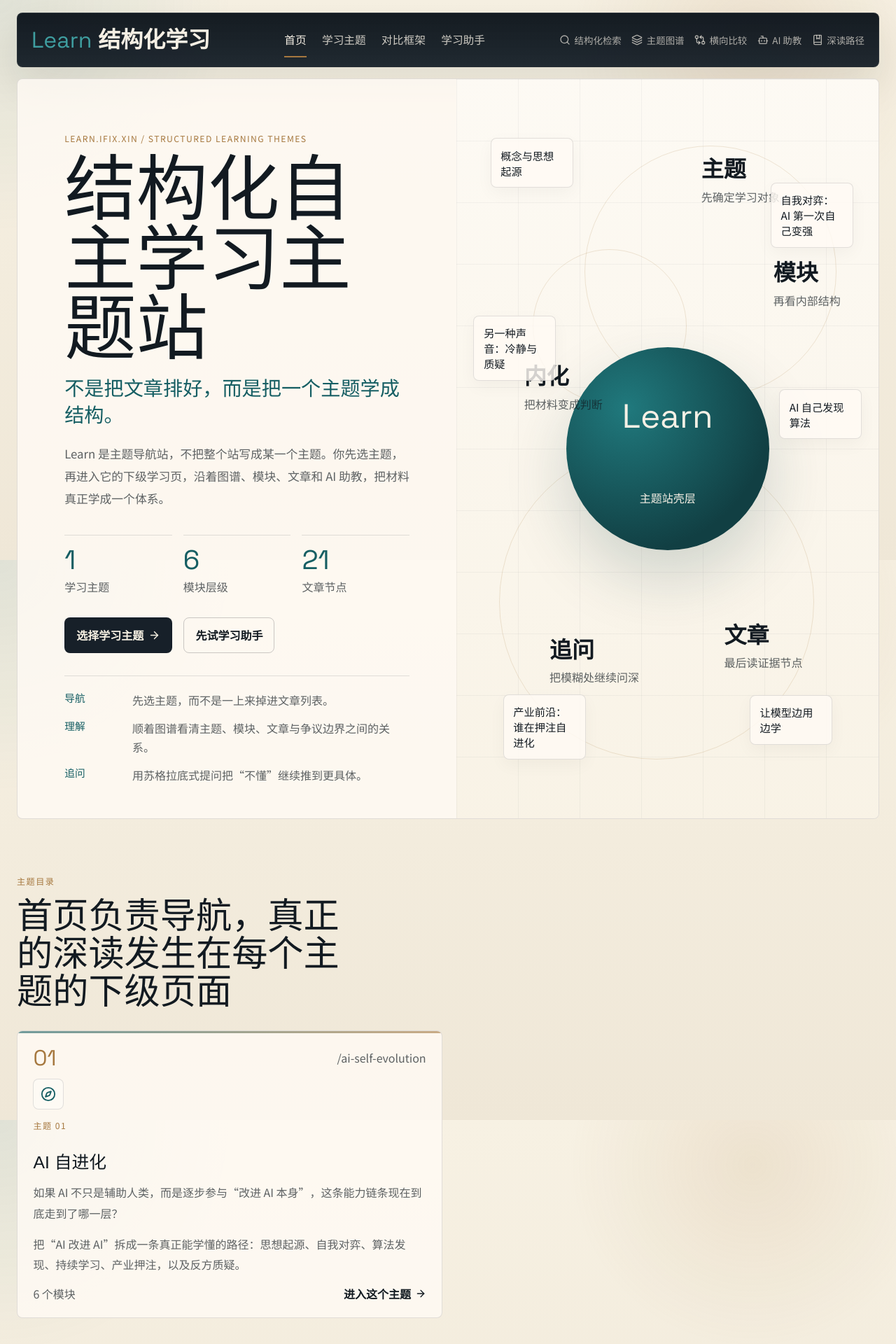
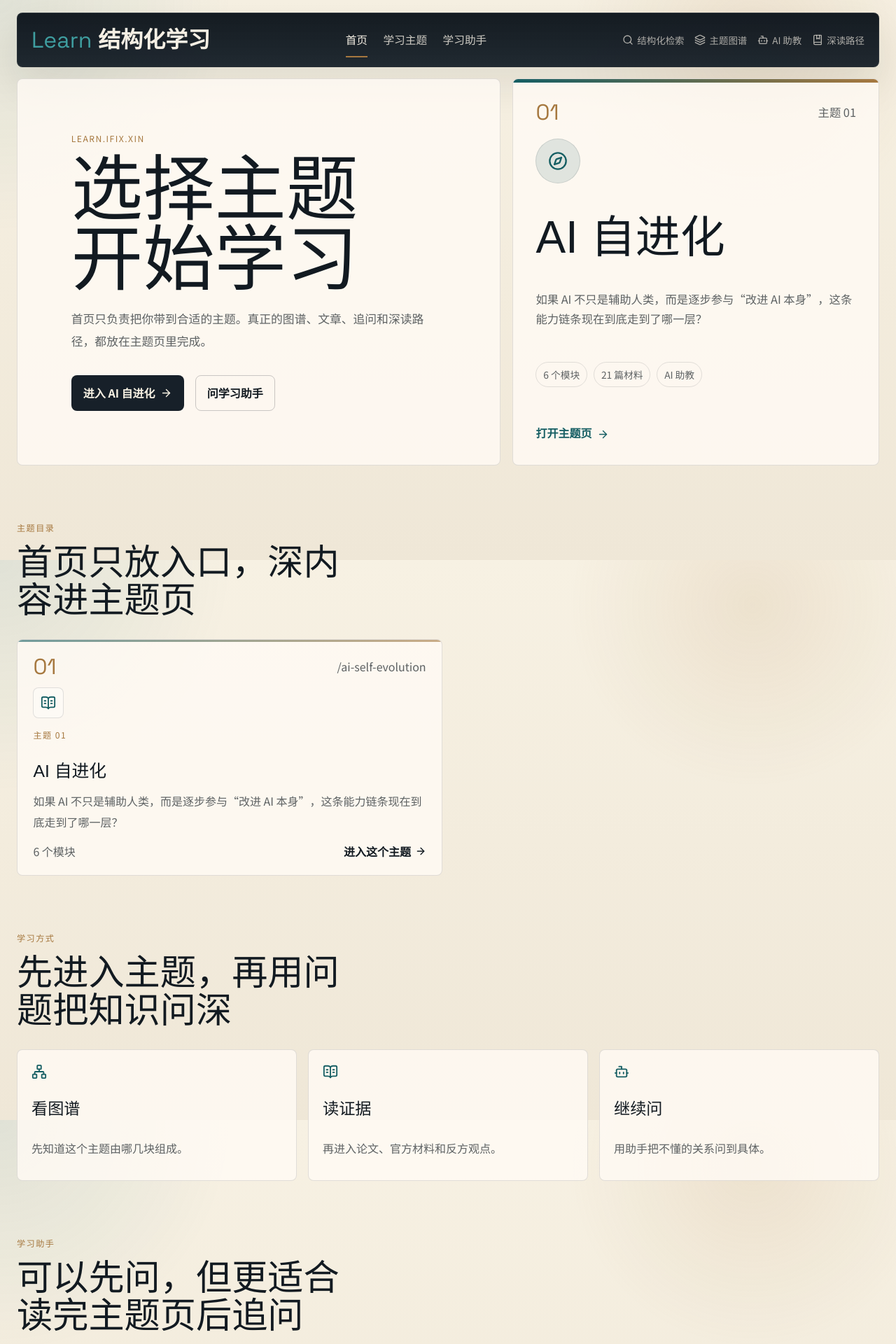
Before and after one commit to holdonyb/ai-self-evolution-learn, a Next.js app: page / in a window 1280 px wide. Shown: the top 1920 px of the page at 70% size. Built offline with nearby package versions, Linux system fonts and the light colour scheme.

Commit message:
fix: simplify mobile learning homepage

```diff
--- a/src/app/globals.css
+++ b/src/app/globals.css
@@ -30,6 +30,7 @@
 
 html {
   scroll-behavior: smooth;
+  overflow-x: hidden;
 }
 
 body {
@@ -39,6 +40,7 @@ body {
     linear-gradient(180deg, var(--background) 0%, var(--background-strong) 100%);
   color: var(--foreground);
   font-family: var(--font-body), sans-serif;
+  overflow-x: hidden;
 }
 
 a {
@@ -61,10 +63,12 @@ a {
 
 .site-header,
 .hero-grid,
+.home-gateway,
 .section > *,
 .topic-shell,
 .topic-page .section > * {
   width: 100%;
+  min-width: 0;
   max-width: 1280px;
   margin: 0 auto;
 }
@@ -110,6 +114,7 @@ a {
 
 .site-nav {
   display: flex;
+  min-width: 0;
   justify-content: center;
   flex-wrap: wrap;
   gap: 1.4rem;
@@ -165,9 +170,7 @@ a {
 }
 
 .hero {
-  min-height: calc(100svh - 96px);
-  display: flex;
-  align-items: stretch;
+  display: block;
   padding-top: 1rem;
 }
 
@@ -178,6 +181,106 @@ a {
   border-radius: 8px;
   overflow: hidden;
   background: var(--surface);
+}
+
+.home-gateway {
+  display: grid;
+  grid-template-columns: minmax(0, 0.95fr) minmax(320px, 0.72fr);
+  gap: 1.1rem;
+  align-items: stretch;
+}
+
+.home-gateway-copy,
+.home-featured-topic {
+  min-width: 0;
+  border: 1px solid var(--line);
+  border-radius: 8px;
+  background: var(--surface);
+}
+
+.home-gateway-copy {
+  display: flex;
+  min-height: 520px;
+  flex-direction: column;
+  justify-content: center;
+  padding: clamp(2.6rem, 6vw, 5.2rem);
+}
+
+.home-featured-topic {
+  position: relative;
+  display: grid;
+  align-content: space-between;
+  min-height: 520px;
+  padding: 2rem;
+  overflow: hidden;
+  transition:
+    transform 160ms ease,
+    border-color 160ms ease,
+    box-shadow 160ms ease;
+}
+
+.home-featured-topic::before {
+  content: "";
+  position: absolute;
+  inset: 0 0 auto 0;
+  height: 5px;
+  background: linear-gradient(90deg, var(--accent), var(--brass));
+}
+
+.home-featured-topic:hover {
+  transform: translateY(-3px);
+  border-color: rgba(21, 94, 99, 0.3);
+  box-shadow: 0 18px 48px rgba(18, 26, 33, 0.06);
+}
+
+.home-topic-icon {
+  display: inline-flex;
+  width: 64px;
+  height: 64px;
+  align-items: center;
+  justify-content: center;
+  border: 1px solid var(--line);
+  border-radius: 50%;
+  color: var(--accent);
+  background: var(--accent-soft);
+}
+
+.home-featured-topic h2 {
+  margin: 1.4rem 0 0;
+  font-family: var(--font-serif), serif;
+  font-size: clamp(2.4rem, 5vw, 4.4rem);
+  line-height: 1;
+}
+
+.home-featured-topic p {
+  margin: 1.2rem 0 0;
+  color: var(--ink-soft);
+  font-size: 1.02rem;
+  line-height: 1.72;
+}
+
+.home-topic-metrics {
+  display: flex;
+  flex-wrap: wrap;
+  gap: 0.55rem;
+  margin-top: 1.6rem;
+}
+
+.home-topic-metrics span {
+  padding: 0.42rem 0.62rem;
+  border: 1px solid var(--line);
+  border-radius: 999px;
+  color: var(--ink-soft);
+  font-size: 0.86rem;
+}
+
+.home-featured-topic strong {
+  display: inline-flex;
+  align-items: center;
+  gap: 0.45rem;
+  margin-top: 2rem;
+  color: var(--accent);
+  font-family: var(--font-display), sans-serif;
 }
 
 .hero-copy {
@@ -200,6 +303,12 @@ a {
   max-width: 8ch;
   font-size: clamp(3.8rem, 8vw, 7rem);
   line-height: 0.97;
+  overflow-wrap: anywhere;
+  text-wrap: balance;
+}
+
+.hero h1 span {
+  display: block;
 }
 
 .hero-kicker {
@@ -216,6 +325,7 @@ a {
   color: var(--ink-soft);
   font-size: 1.05rem;
   line-height: 1.9;
+  overflow-wrap: anywhere;
 }
 
 .hero-stats {
@@ -554,6 +664,38 @@ a {
 .topic-card h3 {
   font-size: 1.55rem;
   line-height: 1.18;
+}
+
+.home-flow-grid {
+  display: grid;
+  grid-template-columns: repeat(3, minmax(0, 1fr));
+  gap: 1rem;
+}
+
+.home-flow-grid article {
+  display: grid;
+  gap: 0.8rem;
+  min-height: 188px;
+  padding: 1.25rem;
+  border: 1px solid var(--line);
+  border-radius: 8px;
+  background: var(--surface);
+}
+
+.home-flow-grid svg {
+  color: var(--accent);
+}
+
+.home-flow-grid h3 {
+  margin: 0;
+  font-family: var(--font-serif), serif;
+  font-size: 1.45rem;
+}
+
+.home-flow-grid p {
+  margin: 0;
+  color: var(--ink-soft);
+  line-height: 1.7;
 }
 
 .module-question,
@@ -1173,6 +1315,7 @@ a {
   }
 
   .hero-grid,
+  .home-gateway,
   .split-section,
   .topic-map-grid,
   .topic-hero-grid,
@@ -1180,6 +1323,7 @@ a {
   .topic-article,
   .thesis-list,
   .glossary-grid,
+  .home-flow-grid,
   .design-principles {
     grid-template-columns: 1fr;
   }
@@ -1214,9 +1358,41 @@ a {
     padding: 1.6rem 1rem 1.1rem;
   }
 
+  .home-gateway {
+    gap: 0.9rem;
+  }
+
+  .home-gateway-copy,
+  .home-featured-topic {
+    min-height: auto;
+  }
+
+  .home-gateway-copy {
+    padding: 1.55rem 1rem 1.2rem;
+  }
+
+  .home-featured-topic {
+    padding: 1.15rem;
+  }
+
   .hero h1 {
     max-width: none;
-    font-size: clamp(2.5rem, 12vw, 3.6rem);
+    font-size: clamp(2.35rem, 11vw, 3rem);
+    line-height: 1.05;
+  }
+
+  .home-featured-topic h2 {
+    font-size: clamp(2rem, 10vw, 2.85rem);
+  }
+
+  .section {
+    padding-top: 3rem;
+  }
+
+  .section-heading h2 {
+    max-width: none;
+    font-size: clamp(1.75rem, 8vw, 2.3rem);
+    line-height: 1.16;
   }
 
   .hero-summary,
@@ -1240,6 +1416,17 @@ a {
   .hero-actions {
     display: grid;
     grid-template-columns: 1fr;
+  }
+
+  .hero-link-primary,
+  .hero-link-secondary {
+    width: 100%;
+    justify-content: space-between;
+  }
+
+  .home-topic-metrics span {
+    flex: 1 1 auto;
+    text-align: center;
   }
 
   .hero-map {
--- a/src/components/learning-home.tsx
+++ b/src/components/learning-home.tsx
@@ -1,38 +1,9 @@
-import type { CSSProperties } from "react";
 import Link from "next/link";
-import { ArrowRight, Bot, Compass, LibraryBig, Orbit, ScrollText, Waypoints } from "lucide-react";
+import { ArrowRight, Bot, BookOpenText, Compass, Network } from "lucide-react";
 
 import { AgentPanel } from "@/components/agent-panel";
 import { SiteHeader } from "@/components/site-header";
-import { glossary } from "@/content/reading-list";
 import { getKnowledgeStats, learningTopics } from "@/lib/knowledge";
-
-const comparisonRows = [
-  {
-    stage: "自我对弈",
-    mechanism: "自己生成训练数据，自己承担对手",
-    verifier: "胜负结果",
-    ceiling: "封闭规则世界",
-  },
-  {
-    stage: "算法发现",
-    mechanism: "提出代码候选，再用评测器淘汰与保留",
-    verifier: "自动评分器 / benchmark / 系统指标",
-    ceiling: "必须可编程验证",
-  },
-  {
-    stage: "持续学习",
-    mechanism: "边运行边更新记忆与参数结构",
-    verifier: "新任务表现 + 旧任务保真",
-    ceiling: "灾难性遗忘与稳定性",
-  },
-  {
-    stage: "产业 RSI",
-    mechanism: "把模型、评测、研究工具链串成研发飞轮",
-    verifier: "研发速度、基础设施收益、可控性",
-    ceiling: "现实世界摩擦与安全治理",
-  },
-];
 
 export function LearningHome() {
   const stats = getKnowledgeStats();
@@ -43,99 +14,55 @@ export function LearningHome() {
       <SiteHeader active="home" />
 
       <section className="hero">
-        <div className="hero-grid">
-          <div className="hero-copy">
-            <p className="eyebrow">learn.ifix.xin / structured learning themes</p>
-            <h1>结构化自主学习主题站</h1>
-            <p className="hero-kicker">不是把文章排好，而是把一个主题学成结构。</p>
+        <div className="home-gateway">
+          <div className="home-gateway-copy">
+            <p className="eyebrow">learn.ifix.xin</p>
+            <h1>
+              <span>选择主题</span>
+              <span>开始学习</span>
+            </h1>
             <p className="hero-summary">
-              Learn 是主题导航站，不把整个站写成某一个主题。你先选主题，再进入它的下级学习页，沿着图谱、模块、文章和 AI 助教，把材料真正学成一个体系。
+              首页只负责把你带到合适的主题。真正的图谱、文章、追问和深读路径，都放在主题页里完成。
             </p>
-            <div className="hero-stats">
-              <div>
-                <span>{stats.topicCount}</span>
-                <p>学习主题</p>
-              </div>
-              <div>
-                <span>{stats.moduleCount}</span>
-                <p>模块层级</p>
-              </div>
-              <div>
-                <span>{stats.articleCount}</span>
-                <p>文章节点</p>
-              </div>
-            </div>
 
             <div className="hero-actions">
-              <Link href="#topics" className="hero-link-primary">
-                选择学习主题
+              <Link href={`/topic/${featuredTopic.id}`} className="hero-link-primary">
+                进入 AI 自进化
                 <ArrowRight size={17} />
               </Link>
               <Link href="#assistant" className="hero-link-secondary">
-                先试学习助手
+                问学习助手
               </Link>
             </div>
+          </div>
 
-            <div className="hero-rail">
-              <article>
-                <span>导航</span>
-                <p>先选主题，而不是一上来掉进文章列表。</p>
-              </article>
-              <article>
-                <span>理解</span>
-                <p>顺着图谱看清主题、模块、文章与争议边界之间的关系。</p>
-              </article>
-              <article>
-                <span>追问</span>
-                <p>用苏格拉底式提问把“不懂”继续推到更具体。</p>
-              </article>
+          <Link className="home-featured-topic" href={`/topic/${featuredTopic.id}`}>
+            <div className="topic-card-head">
+              <span className="module-index">01</span>
+              <p>{featuredTopic.deck}</p>
             </div>
-          </div>
-          <div className="hero-map" aria-hidden="true">
-            <div className="orbit orbit-a" />
-            <div className="orbit orbit-b" />
-            <div className="orbit orbit-c" />
-            <div className="map-core">
-              <span>Learn</span>
-              <p>主题站壳层</p>
+            <div className="home-topic-icon" aria-hidden="true">
+              <Compass size={28} />
             </div>
-            <div className="map-annotations">
-              <article>
-                <strong>主题</strong>
-                <span>先确定学习对象</span>
-              </article>
-              <article>
-                <strong>模块</strong>
-                <span>再看内部结构</span>
-              </article>
-              <article>
-                <strong>文章</strong>
-                <span>最后读证据节点</span>
-              </article>
-              <article>
-                <strong>追问</strong>
-                <span>把模糊处继续问深</span>
-              </article>
-              <article>
-                <strong>内化</strong>
-                <span>把材料变成判断</span>
-              </article>
+            <h2>{featuredTopic.title}</h2>
+            <p>{featuredTopic.themeQuestion}</p>
+            <div className="home-topic-metrics">
+              <span>{stats.moduleCount} 个模块</span>
+              <span>{stats.articleCount} 篇材料</span>
+              <span>AI 助教</span>
             </div>
-            <ul>
-              {featuredTopic.modules.map((module, index) => (
-                <li key={module.id} style={{ "--index": index } as CSSProperties}>
-                  {module.title}
-                </li>
-              ))}
-            </ul>
-          </div>
+            <strong>
+              打开主题页
+              <ArrowRight size={17} />
+            </strong>
+          </Link>
         </div>
       </section>
 
       <section className="section" id="topics">
         <div className="section-heading">
           <p className="eyebrow">主题目录</p>
-          <h2>首页负责导航，真正的深读发生在每个主题的下级页面</h2>
+          <h2>首页只放入口，深内容进主题页</h2>
         </div>
         <div className="topic-card-grid">
           {learningTopics.map((topic, index) => (
@@ -145,17 +72,11 @@ export function LearningHome() {
                 <p>/{topic.id}</p>
               </div>
               <div className="topic-card-icon" aria-hidden="true">
-                {index === 0 ? <Compass size={22} /> : null}
-                {index === 1 ? <Orbit size={22} /> : null}
-                {index === 2 ? <Waypoints size={22} /> : null}
-                {index === 3 ? <LibraryBig size={22} /> : null}
-                {index === 4 ? <Bot size={22} /> : null}
-                {index === 5 ? <ScrollText size={22} /> : null}
+                <BookOpenText size={22} />
               </div>
               <p className="eyebrow">{topic.deck}</p>
               <h3>{topic.title}</h3>
               <p className="module-question">{topic.themeQuestion}</p>
-              <p className="module-synthesis">{topic.summary}</p>
               <div className="topic-card-footer">
                 <span>{topic.modules.length} 个模块</span>
                 <strong>
@@ -168,60 +89,36 @@ export function LearningHome() {
         </div>
       </section>
 
-      <section className="section split-section" id="framework">
-        <div>
-          <div className="section-heading">
-            <p className="eyebrow">一张表看明白</p>
-            <h2>{featuredTopic.title} 不是一个词，而是一条能力台阶</h2>
-          </div>
-          <div className="comparison-table">
-            <div className="comparison-head">
-              <span>层级</span>
-              <span>它怎么变强</span>
-              <span>谁来判分</span>
-              <span>现实天花板</span>
-            </div>
-            {comparisonRows.map((row) => (
-              <div className="comparison-row" key={row.stage}>
-                <span>{row.stage}</span>
-                <span>{row.mechanism}</span>
-                <span>{row.verifier}</span>
-                <span>{row.ceiling}</span>
-              </div>
-            ))}
-          </div>
+      <section className="section home-flow-section">
+        <div className="section-heading">
+          <p className="eyebrow">学习方式</p>
+          <h2>先进入主题，再用问题把知识问深</h2>
         </div>
-        <AgentPanel topicId={featuredTopic.id} quickPrompts={featuredTopic.socraticStarts.slice(0, 3)} />
-      </section>
-
-      <section className="section notes-section">
-        <div className="section-heading">
-          <p className="eyebrow">主题判断</p>
-          <h2>如果只记住三条判断，这个主题至少该留下这些</h2>
-        </div>
-        <div className="thesis-list">
-          {featuredTopic.theses.map((thesis) => (
-            <article key={thesis}>
-              <h3>{thesis}</h3>
-            </article>
-          ))}
+        <div className="home-flow-grid">
+          <article>
+            <Network size={22} />
+            <h3>看图谱</h3>
+            <p>先知道这个主题由哪几块组成。</p>
+          </article>
+          <article>
+            <BookOpenText size={22} />
+            <h3>读证据</h3>
+            <p>再进入论文、官方材料和反方观点。</p>
+          </article>
+          <article>
+            <Bot size={22} />
+            <h3>继续问</h3>
+            <p>用助手把不懂的关系问到具体。</p>
+          </article>
         </div>
       </section>
 
-      <section className="section glossary-section">
+      <section className="section" id="assistant">
         <div className="section-heading">
-          <p className="eyebrow">术语表</p>
-          <h2>把讨论里最容易混掉的词先钉住</h2>
+          <p className="eyebrow">学习助手</p>
+          <h2>可以先问，但更适合读完主题页后追问</h2>
         </div>
-        <div className="glossary-grid">
-          {glossary.map((item) => (
-            <article key={item.term}>
-              <span className="glossary-tag">TERM</span>
-              <h3>{item.term}</h3>
-              <p>{item.definition}</p>
-            </article>
-          ))}
-        </div>
+        <AgentPanel topicId={featuredTopic.id} quickPrompts={featuredTopic.socraticStarts.slice(0, 3)} />
       </section>
     </main>
   );
--- a/src/components/site-header.tsx
+++ b/src/components/site-header.tsx
@@ -1,5 +1,5 @@
 import Link from "next/link";
-import { BookMarked, Bot, GitCompareArrows, Layers3, Search } from "lucide-react";
+import { BookMarked, Bot, Layers3, Search } from "lucide-react";
 
 type SiteHeaderProps = {
   active?: "home" | "topics" | "compare" | "assistant";
@@ -8,7 +8,6 @@ type SiteHeaderProps = {
 const navItems = [
   { href: "/", label: "首页", key: "home" as const },
   { href: "/#topics", label: "学习主题", key: "topics" as const },
-  { href: "/#framework", label: "对比框架", key: "compare" as const },
   { href: "/#assistant", label: "学习助手", key: "assistant" as const },
 ];
 
@@ -43,10 +42,6 @@ export function SiteHeader({ active = "home" }: SiteHeaderProps) {
             主题图谱
           </span>
           <span>
-            <GitCompareArrows size={16} />
-            横向比较
-          </span>
-          <span>
             <Bot size={16} />
             AI 助教
           </span>
```
Also changed, not shown: 1 other file (tests, documents, lock files or other folders).
